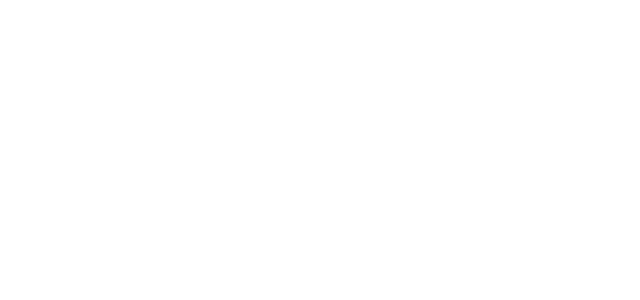
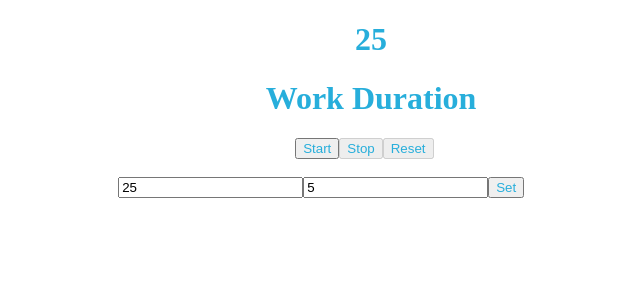
Before and after one commit to bibhutibhusan567/Hackathon-11---Pomodoro, a React app: page / in a window 1280 px wide. Shown: the top 300 px of the page, without its empty margins (269-909 px from the left). Built offline with nearby package versions, Linux system fonts and the light colour scheme.

Commit message:
half done

```diff
--- a/src/components/App.js
+++ b/src/components/App.js
@@ -1,9 +1,63 @@
-import React, {Component, useState} from "react";
+import React, { Component, useState } from "react";
 import '../styles/App.css';
 
 const App = () => {
+  const [start, setStart] = useState(true);
+  const [stop, setStop] = useState(false);
+  const [reset, setReset] = useState(false);
+  const [workDuration, setWorkDuration] = useState(25);
+  const [breakDuration, setBreakDuration] = useState(5);
+  const [duration, setDuration] = useState("Work Duration");
+
+  //start timer
+  function startTimer() {
+    setStop(true);
+    setStart(false);
+    setReset(true);
+  }
+  //change timer
+
   return (
-    <div id="main"></div>
+    <div id="main">
+      <h1>{workDuration}</h1>
+      <h1>{duration}</h1>
+      <div style={{ marginLeft: "44%" }}>
+        <button
+          data-testid='start-btn'
+          onClick={startTimer} disabled={start ? false : true}
+        >Start</button>
+
+        <button
+          data-testid='stop-btn'
+          disabled={stop ? false : true}
+        >Stop</button>
+        <button
+          data-testid='reset-btn'
+          disabled={reset ? false : true}
+        >Reset</button>
+      </div>
+      <br />
+      <div style={{ marginLeft: "30%" }}>
+        <input
+          type="number"
+          data-testid='work-duration'
+          placeholder="work-duration"
+          defaultValue={workDuration}
+        />
+
+        <input
+          type="number"
+          data-testid='break-duration'
+          placeholder="break-duration"
+          defaultValue={breakDuration}
+        />
+
+        <button data-testid='set-btn'>Set </button>
+      </div>
+
+
+
+    </div >
   )
 }
 
```
